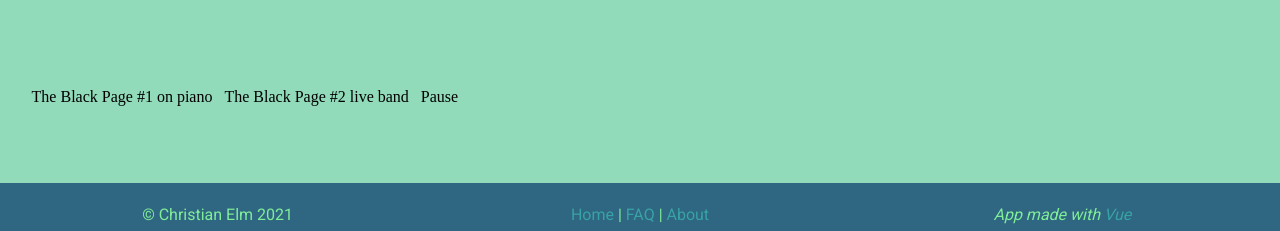
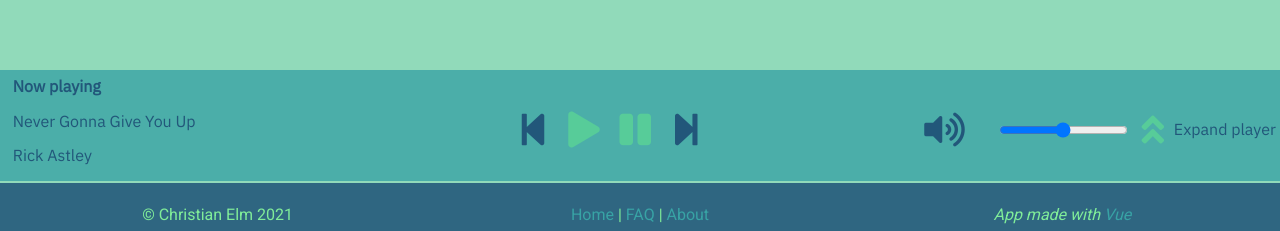
Before and after one commit to giddster/ljudio, a Vue app in the folder ljudia/: page /test in a window 1280 px wide. Shown: the part 553-784 px from the top of the page. Built offline with nearby package versions, Linux system fonts and the light colour scheme; no server answers.

Commit message:
adding search function
not functional yet

```diff
--- a/ljudia/public/index.html
+++ b/ljudia/public/index.html
@@ -15,6 +15,7 @@
 
     <script src="https://www.youtube.com/iframe_api"></script>
     <script src="yt.js"></script>
+
   </head>
   <body>
     <noscript>
--- a/ljudia/src/components/Player.vue
+++ b/ljudia/src/components/Player.vue
@@ -1,4 +1,4 @@
-<!-- <template>
+<template>
 
     <div class="miniplayer-parent">
 
@@ -12,29 +12,35 @@
             <button>
                 <i class="fas fa-step-backward mini-buttons" id="mini-previousbutton"></i>
             </button>
-            <button>
+
+            <button @click="play('DXxeOvvNNwc')">
                 <i class="fas fa-play mini-buttons" id="mini-playbutton"></i>
             </button>
-            <button>
+
+            <button @click="pause()">
                 <i class="fas fa-pause mini-buttons" id="mini-pausebutton"></i>
             </button>
+
             <button>
                 <i class="fas fa-step-forward mini-buttons" id="mini-nextbutton"></i>
             </button>
+
         </div>
 
         <div class="miniplayer-volume">
-            <button>
+            <button @click="toggleMute()">
                 <i class="fas fa-volume-up mini-buttons" id="mini-maxvolume"></i>
             </button>
+
             <button>
                 <i class="fas fa-volume-down mini-buttons" id="mini-lowvolume">less than 50%</i>
             </button>
+
             <button>
                 <i class="fas fa-volume-mute mini-buttons" id="mini-mutedvolume"></i>
             </button>
 
-            <input type="range" min="1" max="100" value="50" class="slider" id="myRange">
+            <input @change="setVolume()" type="range" min="1" max="100" value="50" class="slider" id="volumeSlider">
         </div>
 
         <div class="miniplayer-expander">
@@ -46,27 +52,38 @@
 
     </div>
 
-</template> -->
+</template>
 
-<template>
-  <div>
-    <button @click="play('DXxeOvvNNwc')">The Black Page #1 on piano</button>
-    <button @click="play('CtkZxnkbjtI')">The Black Page #2 live band</button>
-    <button @click="pause()">Pause</button>
-  </div>
-</template>
+
 
 <script>
 export default {
   methods:{
     play(id){
       // calling global variable
-      window.player.loadVideoById(id)
-      window.player.playVideo()
+      window.player.loadVideoById(id);
+      window.player.setVolume(document.getElementById('volumeSlider').value);
+      window.player.playVideo();
     },
     pause(){
-      window.player.pauseVideo()
+      window.player.pauseVideo();
+
+    },
+    toggleMute(){
+
+            if(window.player.isMuted()){
+                window.player.unMute();
+            } else {
+                window.player.mute();
+            }
+    },
+    setVolume(){
+        let volume = document.getElementById('volumeSlider').value;
+        window.player.setVolume(volume);
     }
+    // getCurrentTime(){
+    //     window.player.getCurrentTime()
+    // }
   }
 }
 </script>
--- a/ljudia/src/components/SearchComponent.vue
+++ b/ljudia/src/components/SearchComponent.vue
@@ -7,7 +7,7 @@
 
 </template>
 
-<style>
+<style scoped>
 
 .searchbar{
     width: 70%;
--- a/ljudia/src/router/index.js
+++ b/ljudia/src/router/index.js
@@ -4,7 +4,6 @@ import Home from '../views/Home.vue'
 import About from '../views/About.vue'
 import FAQ from '../views/FAQ.vue'
 import SearchResults from '../views/SearchResults.vue'
-import Test from '../views/Test.vue'
 
 const routes = [
   {
@@ -32,11 +31,6 @@ const routes = [
     name: 'SearchResults',
     component: SearchResults
   },
-  {
-    path: '/test',
-    name: 'Test',
-    component: Test
-  }
 ]
 
 const router = createRouter({
--- a/ljudia/src/store/index.js
+++ b/ljudia/src/store/index.js
@@ -2,22 +2,30 @@ import { createStore } from 'vuex'
 
 export default createStore({
   state: {
-    music: {
-      content: []
-    }
+    searchString: '',
+
+    searchResults: {}
   },
+
   mutations: {
-    setMusic(state, data) {
-      state.music = data
+
+    setSearchString(state, data) {
+      state.searchString = data
+    },
+
+    setSearchResults(state, data) {
+      state.searchResults = data
     }
 
   },
+
   actions: {
-    async fetchMusic({ commit }) {
-      let response = await fetch('https://yt-music-api.herokuapp.com/api/yt/songs/bohemian%20rapsody')
+    async search({ commit }, searchString) {
+      let response = await fetch(`https://yt-music-api.herokuapp.com/api/yt/search/:${searchString}`)
       let data = await response.json()
       console.log(data)
-      commit('setMusic', data)
+      commit('setSearchString', searchString)
+      commit('setSearchResults', data)
     }
   },
   modules: {
--- a/ljudia/src/views/SearchResults.vue
+++ b/ljudia/src/views/SearchResults.vue
@@ -3,3 +3,18 @@
 
 
 </template>
+
+<script>
+export default {
+    computed: {
+        searchString() {
+            return this.$store.state.searchString
+        },
+        searchResults() {
+            return this.$store.state.searchResults.content
+        }
+    },
+}
+
+
+</script>
--- a/ljudia/src/views/Test.vue
+++ /dev/null
@@ -1,24 +0,0 @@
-<template>
-<div>
-    <div v-for="song in music" :key="song.videoId">
-        Type: {{song.type}}
-        Artist: {{song.artist.name}}
-        Name: {{song.name}}
-    </div>
-</div>
-</template>
-
-
-<script>
-export default {
-    computed: {
-        music() {
-            return this.$store.state.music.content
-        }
-    },
-    created() {
-        this.$store.dispatch('fetchMusic')
-    }
-}
-
-</script>
```
